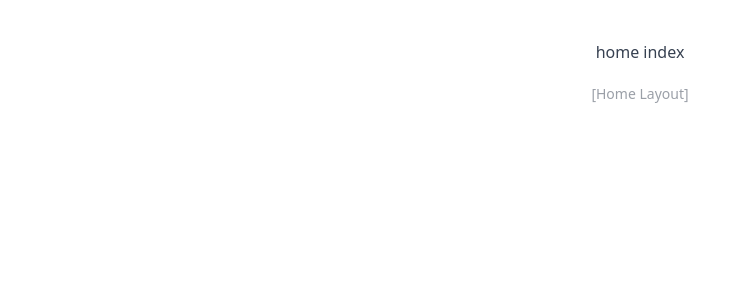
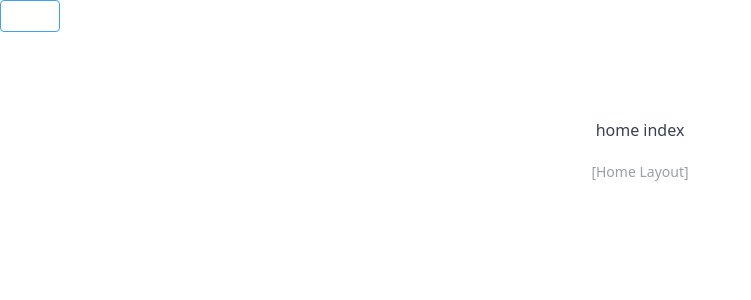
Before and after one commit to kyewu/admin-element-vue3, a Vue app: page / in a window 1280 px wide. Shown: the top 300 px of the page, without its empty margins (0-751 px from the left). Built offline with nearby package versions, Linux system fonts and the light colour scheme; some icons are missing.

Commit message:
feat: Add element plus and iconify/vue

```diff
--- a/package.json
+++ b/package.json
@@ -24,6 +24,7 @@
     "@vueuse/core": "^10.9.0",
     "@vueuse/math": "^10.9.0",
     "@vueuse/rxjs": "^10.9.0",
+    "element-plus": "^2.7.5",
     "pinia": "^2.1.7",
     "rxjs": "^7.8.1",
     "vue": "^3.4.21",
@@ -34,6 +35,7 @@
     "@commitlint/cli": "^19.2.1",
     "@commitlint/config-conventional": "^19.1.0",
     "@iconify/json": "^2.2.192",
+    "@iconify/vue": "^4.1.2",
     "@rushstack/eslint-patch": "^1.3.3",
     "@tsconfig/node20": "^20.1.2",
     "@types/jsdom": "^21.1.6",
--- a/src/App.vue
+++ b/src/App.vue
@@ -1,6 +1,14 @@
-<script setup lang="ts"></script>
+<script setup lang="ts">
+import { Icon } from '@iconify/vue'
+</script>
 
 <template>
+  <el-row class="mb-4">
+    <el-button type="primary">
+      按钮
+    </el-button>
+  </el-row>
+  <Icon class="text-3xl text-red cursor-pointer" icon="mdi-light:home" />
   <RouterView />
 </template>
 
--- a/src/components.d.ts
+++ b/src/components.d.ts
@@ -7,6 +7,8 @@ export {}
 
 declare module 'vue' {
   export interface GlobalComponents {
+    ElButton: typeof import('element-plus/es')['ElButton']
+    ElRow: typeof import('element-plus/es')['ElRow']
     RouterLink: typeof import('vue-router')['RouterLink']
     RouterView: typeof import('vue-router')['RouterView']
   }
--- a/src/main.ts
+++ b/src/main.ts
@@ -6,6 +6,7 @@ import router from './router'
 import '@unocss/reset/tailwind.css'
 import '@/assets/style.scss'
 import 'virtual:uno.css'
+import 'element-plus/dist/index.css'
 
 const app = createApp(App)
 
--- a/tsconfig.app.json
+++ b/tsconfig.app.json
@@ -11,7 +11,8 @@
     "types": [
       "vite-plugin-vue-layouts/client",
       "unplugin-vue-router/client",
-      "vite-plugin-pages/client"
+      "vite-plugin-pages/client",
+      "element-plus/global"
     ]
   },
   "include": [
--- a/vite.config.ts
+++ b/vite.config.ts
@@ -11,6 +11,7 @@ import VueRouter from 'unplugin-vue-router/vite'
 import Components from 'unplugin-vue-components/vite'
 import AutoImport from 'unplugin-auto-import/vite'
 import { VueRouterAutoImports } from 'unplugin-vue-router'
+import { ElementPlusResolver } from 'unplugin-vue-components/resolvers'
 // https://vitejs.dev/config/
 export default defineConfig({
   server: {
@@ -36,6 +37,7 @@ export default defineConfig({
       extensions: ['vue', 'md'],
       include: [/\.vue$/, /\.vue\?vue/, /\.md$/],
       dts: 'src/components.d.ts',
+      resolvers: [ElementPlusResolver()],
     }),
     AutoImport({
       include: [
@@ -57,6 +59,7 @@ export default defineConfig({
       dts: 'src/auto-imports.d.ts',
       dirs: ['src/composables', 'src/stores'], // Auto import for module exports under directories
       vueTemplate: true, // Auto import inside Vue template
+      resolvers: [ElementPlusResolver()],
     }),
     vueJsx(),
     VueDevTools(),
```
Also changed, not shown: 1 other file (tests, documents, lock files or other folders).
